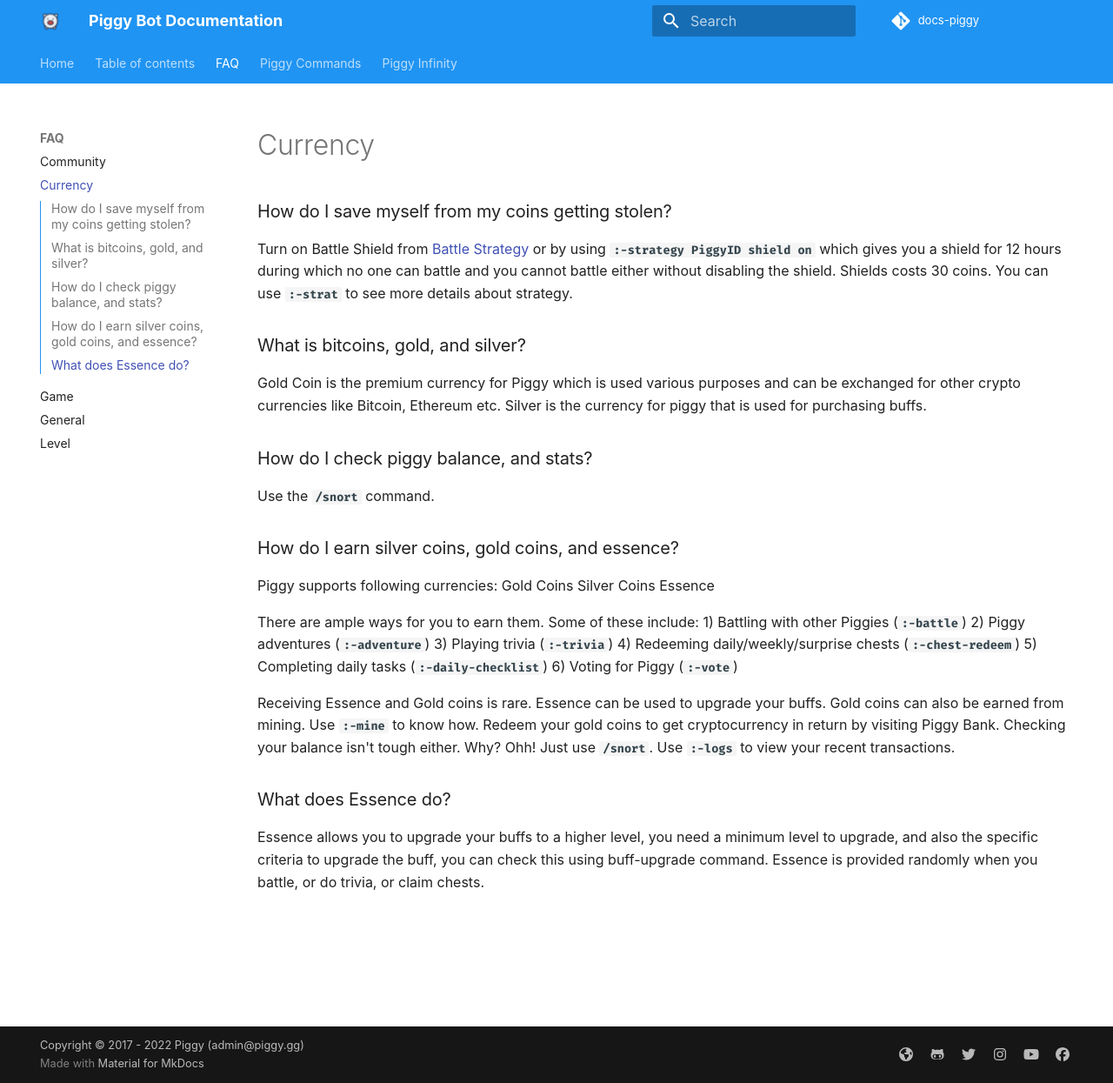
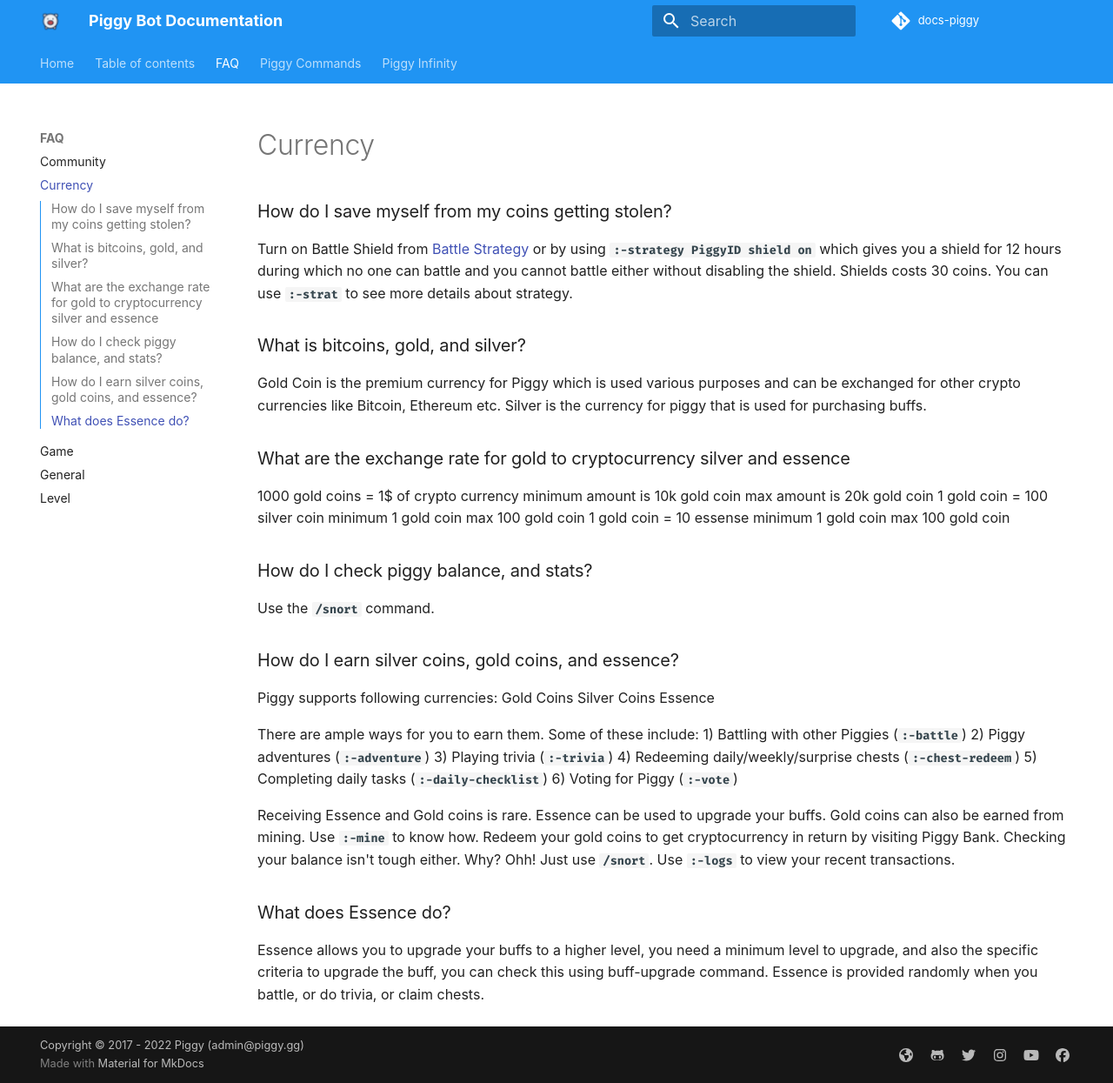
Before and after one commit to botlabs-gg/docs-piggy, an MkDocs documentation site: the page built from docs/FAQ/currency.md, in a window 1280 px wide and 1245 px high. Shown: the whole window at 87% size. Built offline with MkDocs 1.6.1 and Material for MkDocs 9.7.7, drawn with Linux system fonts in a browser that asks for light colours; some web fonts are replaced; comment, search, counter and statistics services are not loaded.

Commit message:
added exchange rate

```diff
--- a/docs/FAQ/currency.md
+++ b/docs/FAQ/currency.md
@@ -5,6 +5,11 @@
 
 ### What is bitcoins, gold, and silver?
 Gold Coin is the premium currency for Piggy which is used various purposes and can be exchanged for other crypto currencies like Bitcoin, Ethereum etc. Silver is the currency for piggy that is used for purchasing buffs.
+
+### What are the exchange rate for gold to cryptocurrency silver and essence
+1000 gold coins = 1$ of crypto currency minimum amount is 10k gold coin max amount is 20k gold coin
+1 gold coin = 100 silver coin minimum 1 gold coin max 100 gold coin
+1 gold coin = 10 essense minimum 1 gold coin max 100 gold coin
 
 ### How do I check piggy balance, and stats?
 Use the __`/snort`__ command.
```
